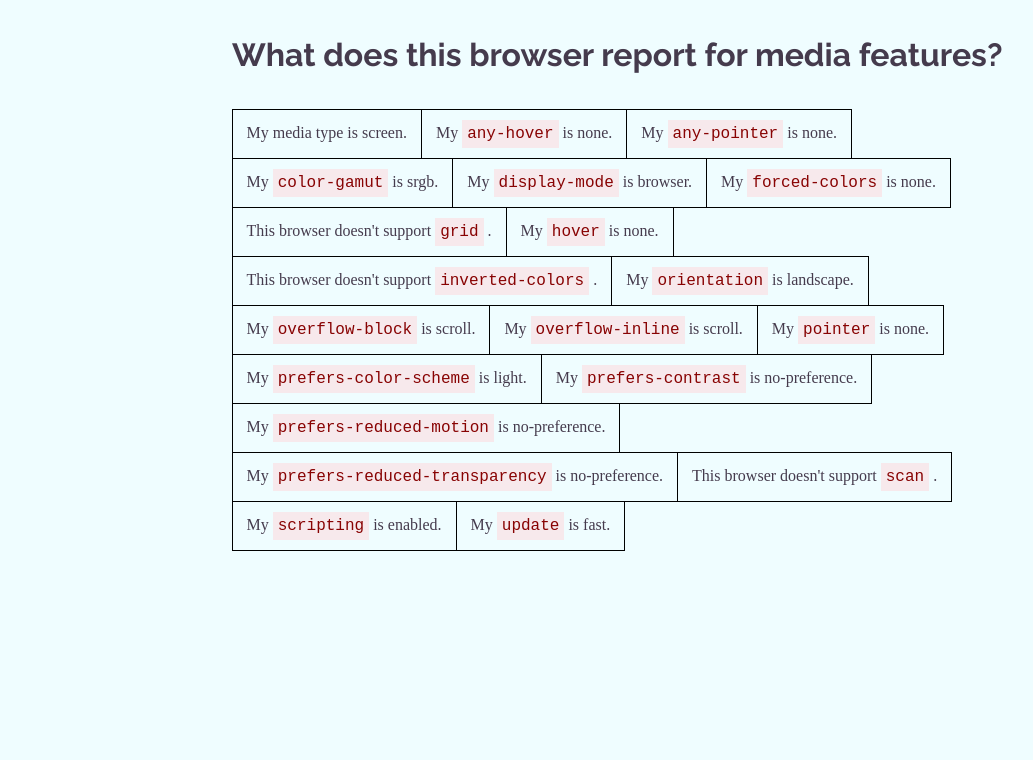
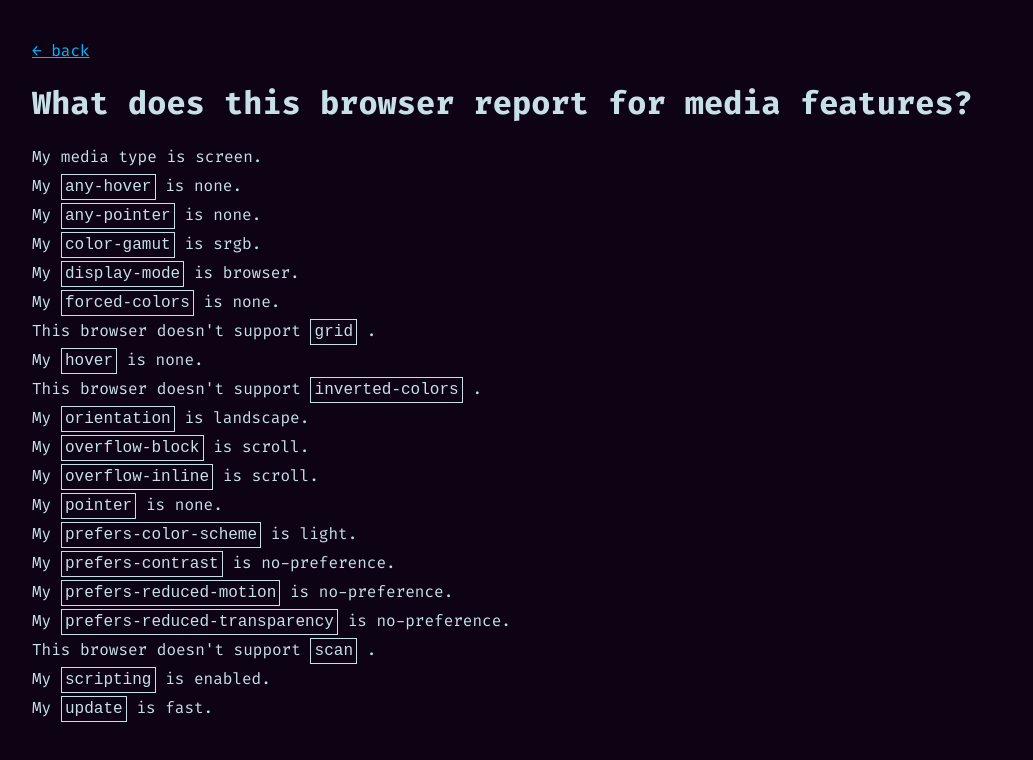
Before and after one commit to tjwds/developer-tools, a plain HTML site: page media/index.html in a window 1280 px wide. Shown: the whole page, without its empty margins (8-1041 px from the left). Drawn offline with Linux system fonts and the light colour scheme.

Commit message:
Update visual appearance

```diff
--- a/event/style.css
+++ b/event/style.css
@@ -1,13 +1,34 @@
+@font-face {
+    font-family: 'Fira Code';
+    /* See license at ../FiraCode-license-OFL.txt */
+    src: url('../FiraCode-VariableFont_wght.ttf') format('truetype');
+}
 body {
-    display: grid;
-    place-items: center;
+    font-family: 'Fira Code', monospace;
+    font-size: 16px;
+    color: #c7e0e8;
+    background: #0e0215;
+    box-sizing: border-box;
+    padding: 2em;
+}
+a {
+    color: #00b7ff;
+}
+a:visited {
+    color: #ca83f7;
+}
+#container {
+    max-width: 600px;
+    margin: 0 auto;
 }
 
 #eventTarget {
-    width: 300px;
+    width: 100%;
     height: 300px;
-    background: lightyellow;
-    border: 1px solid black;
+    max-width: 300px;
+    margin: 0 auto;
+    background: #00b7ff;
+    border: 2px solid currentColor;
 }
 
 #log {
@@ -16,4 +37,6 @@ body {
     margin-top: 2rem;
     height: calc(99vh - 500px);
     overflow: scroll;
+    border: 1px solid currentColor;
+    padding: 0 1rem;
 }
--- a/media/index.html
+++ b/media/index.html
@@ -6,38 +6,44 @@
     <meta name="viewport" content="width=device-width, initial-scale=1.0" />
     <title>CSS media feature checker</title>
     <style>
-      @import url("https://fonts.googleapis.com/css2?family=Raleway:wght@700&display=swap");
-
+      @font-face {
+        font-family: "Fira Code";
+        /* See license at ../FiraCode-license-OFL.txt */
+        src: url("../FiraCode-VariableFont_wght.ttf") format("truetype");
+      }
       body {
+        font-family: "Fira Code", monospace;
         font-size: 16px;
-        max-width: 800px;
-        margin: 36px auto 0;
-        padding: 0 12px 12px;
-        background: #effdff;
-        color: #453b4d;
+        color: #c7e0e8;
+        background: #0e0215;
+        box-sizing: border-box;
+        padding: 2em;
       }
-
-      h1 {
-        font-family: Raleway, sans-serif;
-        font-weight: 700;
-        margin-bottom: 36px;
+      a {
+        color: #00b7ff;
       }
-
-      div {
-        border: 1px solid black;
-        float: left;
-        padding: 14px;
-        min-height: 20px;
-        margin: -0.5px;
-        background: #effdff;
+      a:visited {
+        color: #ca83f7;
+      }
+      #container {
+        max-width: 600px;
+        margin: 0 auto;
       }
 
       pre {
         display: inline;
-        background: #f7e9ec;
-        color: #880303;
-        padding: 5px;
+        border: 1px solid currentColor;
+        padding: 0.2rem;
       }
+
+      div {
+        margin-bottom: 0.5rem;
+      }
+      /* code {
+        padding: 0.3rem;
+        border-radius: 0.3rem;
+        border: 1px solid;
+      } */
 
       #print,
       #screen,
@@ -700,6 +706,7 @@
     </style>
   </head>
   <body>
+    <a href="../">← back</a>
     <h1>What does this browser report for media features?</h1>
     <div id="types">
       My media type is <span id="print">print</span
```
Also changed, not shown: event/index.html (+6 -2 lines), index.html (+32 -5 lines), FiraCode-VariableFont_wght.ttf (added), FiraCode-license-OFL.txt (added).
